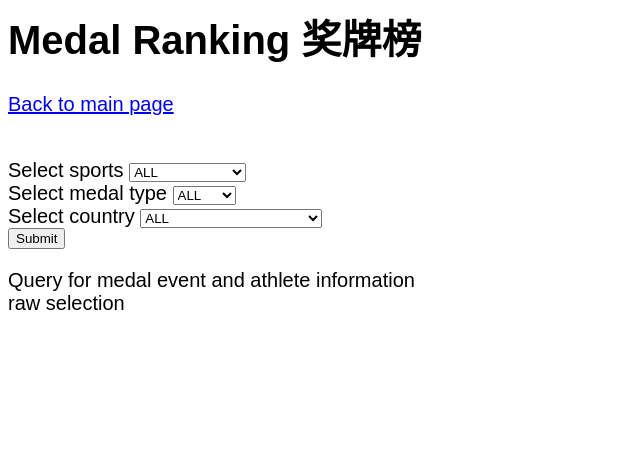
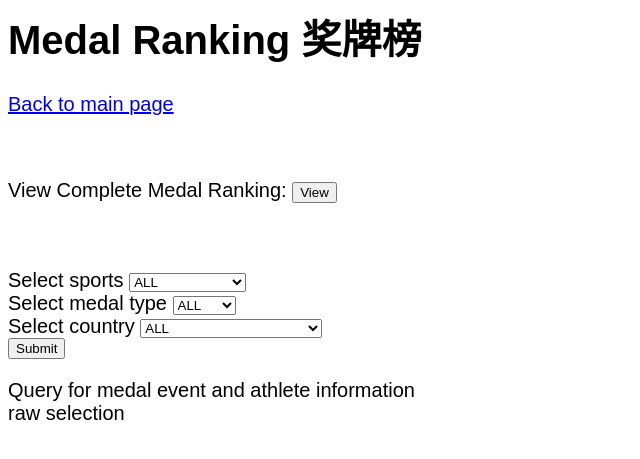
Before and after one commit to yiiihao/project1, a Flask app: page /medal_ranking in a window 1280 px wide. Shown: the top 459 px of the page, without its empty margins (0-640 px from the left). Run offline with Flask 2, Linux system fonts and the light colour scheme; parts of the project's set-up code (start-up, migrations or seed data) failed here and were passed over.

Commit message:
Update medal_ranking.html

```diff
--- a/templates/medal_ranking.html
+++ b/templates/medal_ranking.html
@@ -12,6 +12,19 @@
   <h1>Medal Ranking 奖牌榜</h1>
 
 <p><a href="/">Back to main page</a></p> <br>
+
+
+<form method="POST" action="/view">
+<p>View Complete Medal Ranking: <input type="submit" value="View"></p>
+</form>
+
+ <br>
+ <div>
+    {% for n in view_data %}
+    <div>{{n}}</div>
+    {% endfor %}
+  </div>
+<br>
 <form class="form-inline" method="POST" action="{{ url_for('medal_ranking') }}">
   <div class="form-group">
     <div class="input-group">
```
